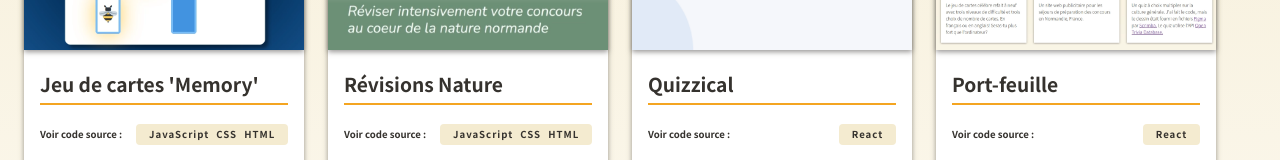
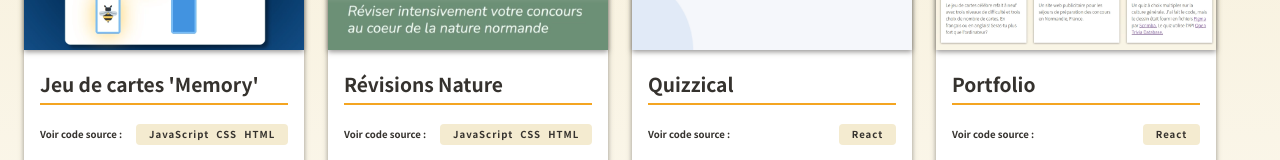
Before and after one commit to kathryn-m/portfolio, a React (Create React App) app: page / in a window 1280 px wide. Shown: the part 586-746 px from the top of the page. Built offline with nearby package versions, Linux system fonts and the light colour scheme; a web font is replaced by a local one.

Commit message:
Changed title on French site to Portfolio

```diff
--- a/src/data.js
+++ b/src/data.js
@@ -76,14 +76,14 @@ export default [
 	{
 		id:7,
 		role: "project",
-		title: "Port-feuille",
+		title: "Portfolio",
 		description: "Des exemples des projets entièrs et des composants par Kathryn M." ,
 		proglang: "React",
 		code: "https://github.com/kathryn-m/portfolio",
 		url: "#",
 		image_webp: "/img/portfolio_fr.webp" ,
 		image: "/img/portfolio_fr.png",
-		alt: "Le site web port-feuille que vous naviguez actuellement"
+		alt: "Le site web portfolio que vous naviguez actuellement"
 	},
 
 ]
```
